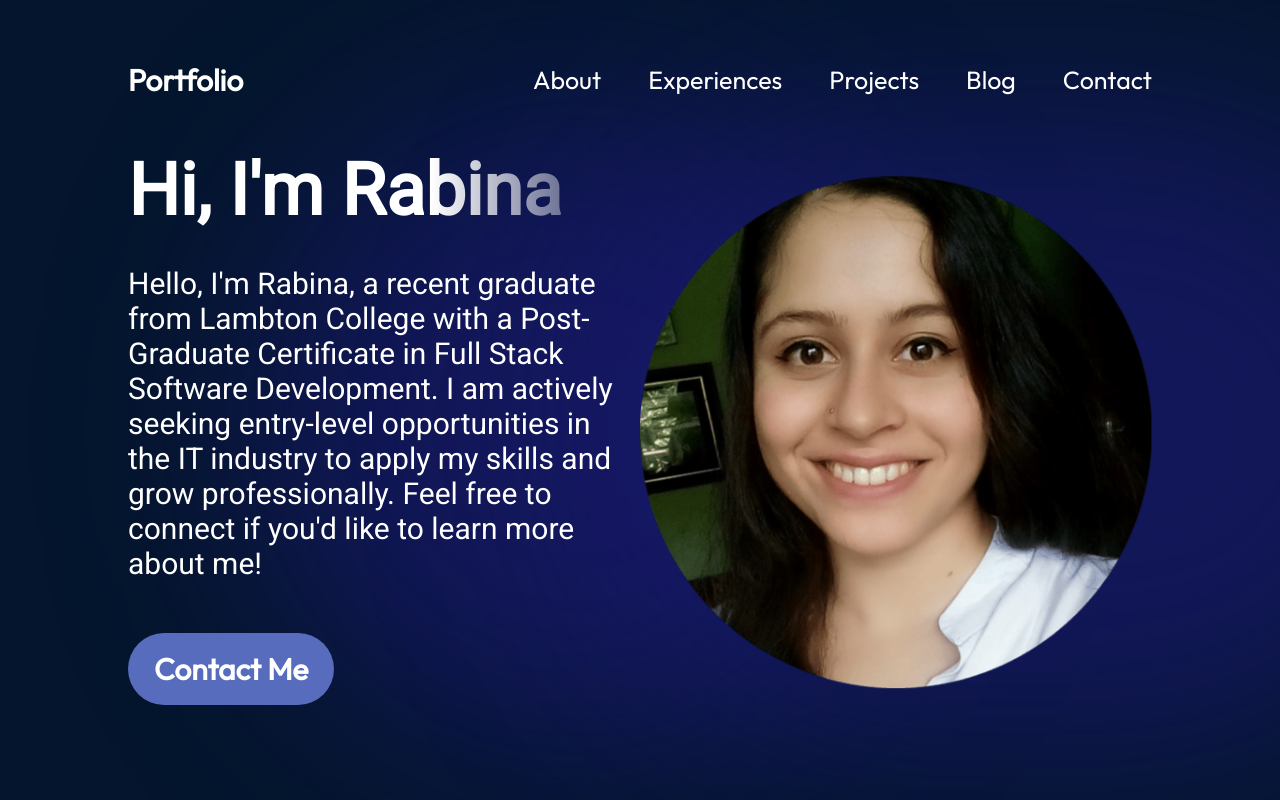
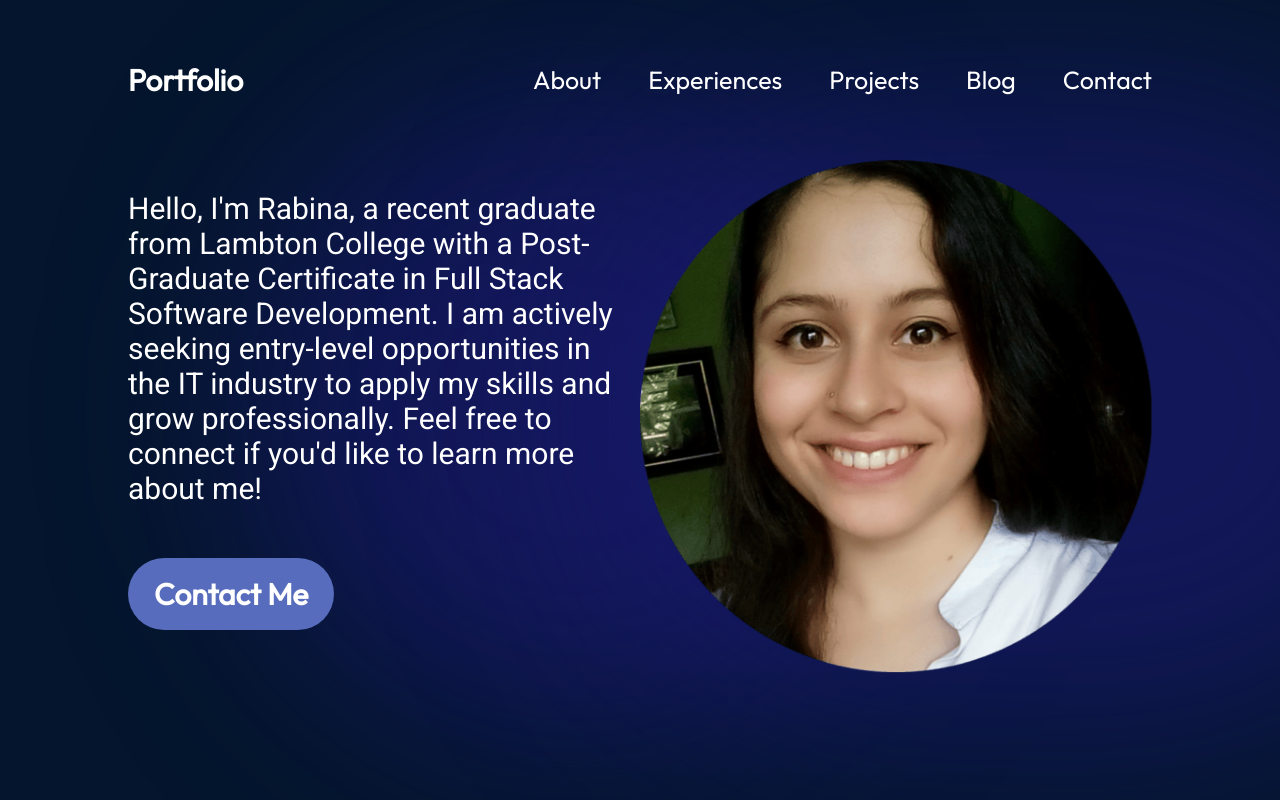
Before and after one commit to rabinapanta/myPortfolio, a React (Vite) app: page / in a window 1280 px wide. Shown: the top 800 px of the page. Built offline with nearby package versions, Linux system fonts and the light colour scheme.

Commit message:
comment title

```diff
--- a/src/components/Hero/Hero.jsx
+++ b/src/components/Hero/Hero.jsx
@@ -7,7 +7,7 @@ export const Hero = () => {
   return (
   <section className={styles.container}>
     <div className={styles.content}>
-      <h1 className={styles.title}>Hi, I'm Rabina</h1>
+      {/* <h1 className={styles.title}>Hi, I'm Rabina</h1> */}
       <p className={styles.description}>Hello, I'm Rabina, a recent graduate from Lambton College with a Post-Graduate Certificate in Full Stack Software Development. I am actively seeking entry-level opportunities in the IT industry to apply my skills and grow professionally. Feel free to connect if you'd like to learn more about me!</p>
       <a href="mailto:rabinapanta78@gmail.com" className={styles.contactBtn}>Contact Me</a>
     </div>
```
